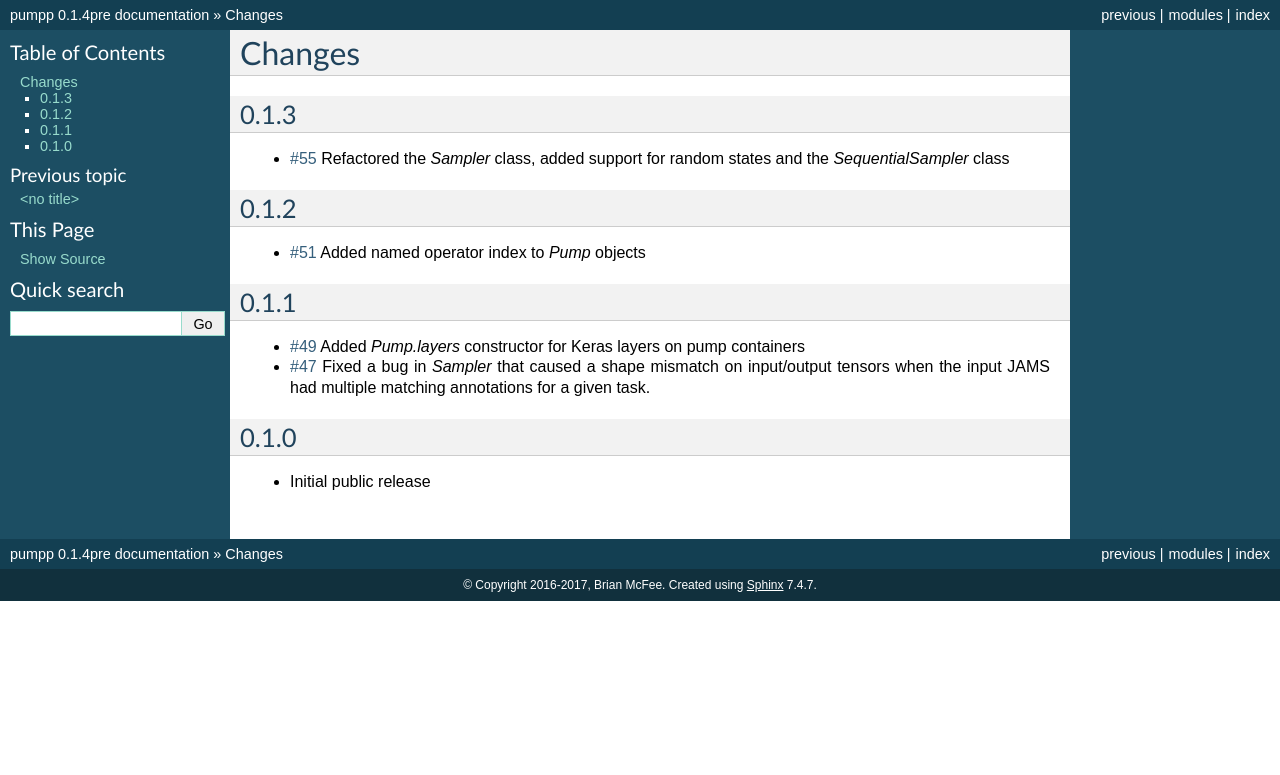
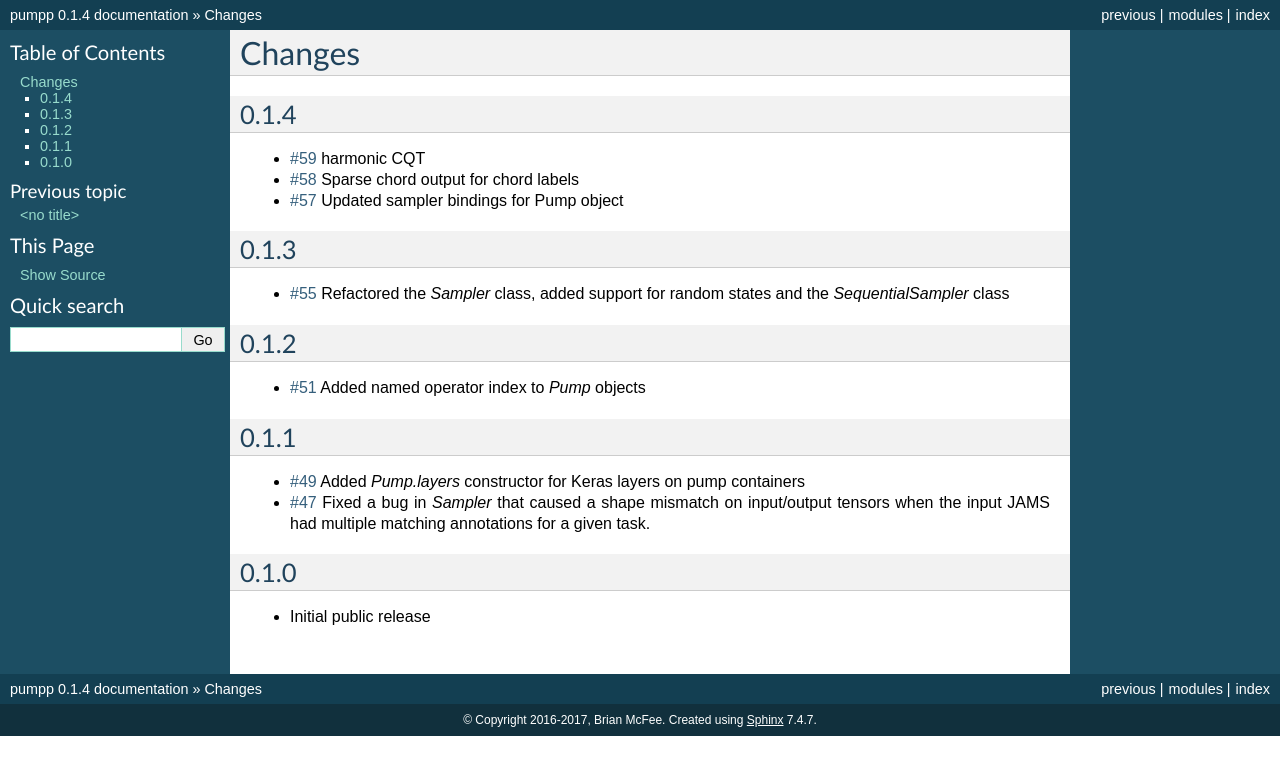
Before and after one commit to bmcfee/pumpp, a Sphinx documentation site: the page built from docs/changes.rst, in a window 1280 px wide. Shown: the top 775 px of the page. Built offline with Sphinx 7.4.7, drawn with Linux system fonts in a browser that asks for light colours.

Commit message:
updated docs

```diff
--- a/docs/changes.rst
+++ b/docs/changes.rst
@@ -1,5 +1,15 @@
 Changes
 -------
+
+0.1.4
+=====
+- `#59`_ harmonic CQT
+- `#58`_ Sparse chord output for chord labels
+- `#57`_ Updated sampler bindings for Pump object
+
+.. _#59: https://github.com/bmcfee/pumpp/pull/59
+.. _#58: https://github.com/bmcfee/pumpp/pull/58
+.. _#57: https://github.com/bmcfee/pumpp/pull/57
 
 0.1.3
 =====
--- a/pumpp/version.py
+++ b/pumpp/version.py
@@ -3,4 +3,4 @@
 """Version info"""
 
 short_version = '0.1'
-version = '0.1.4pre'
+version = '0.1.4'
```
